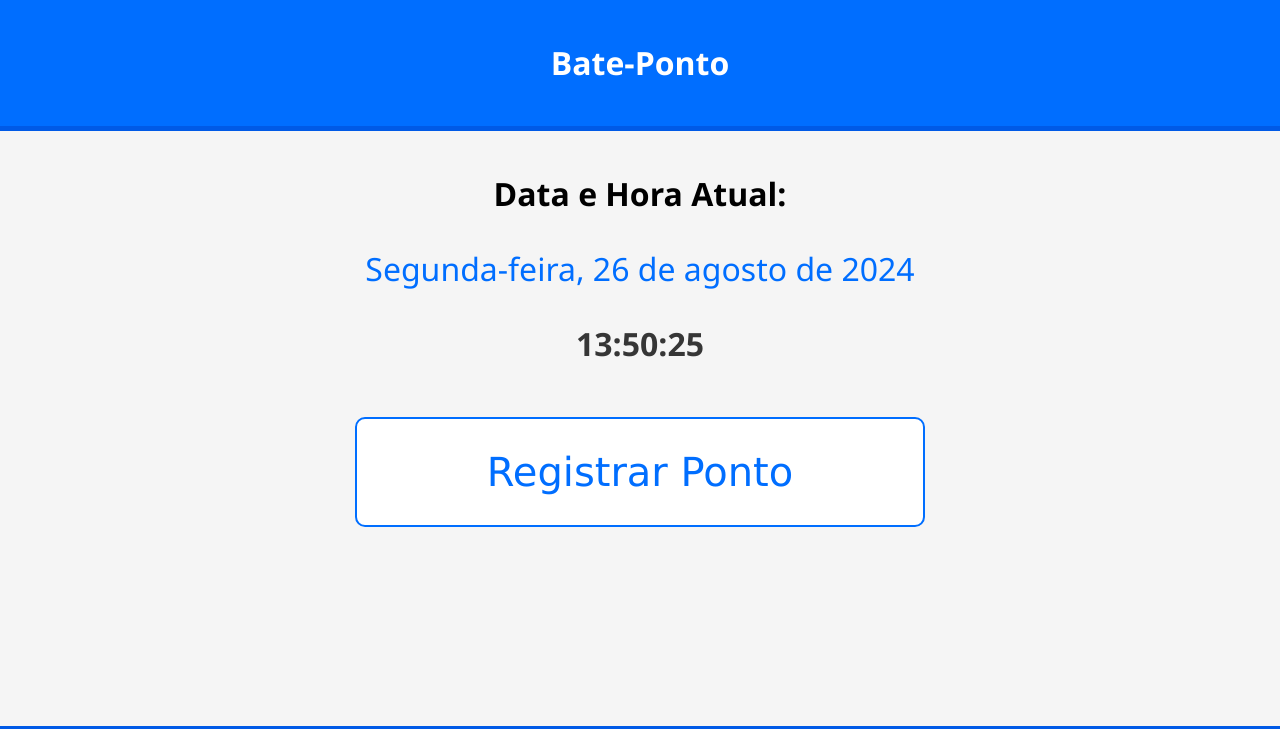
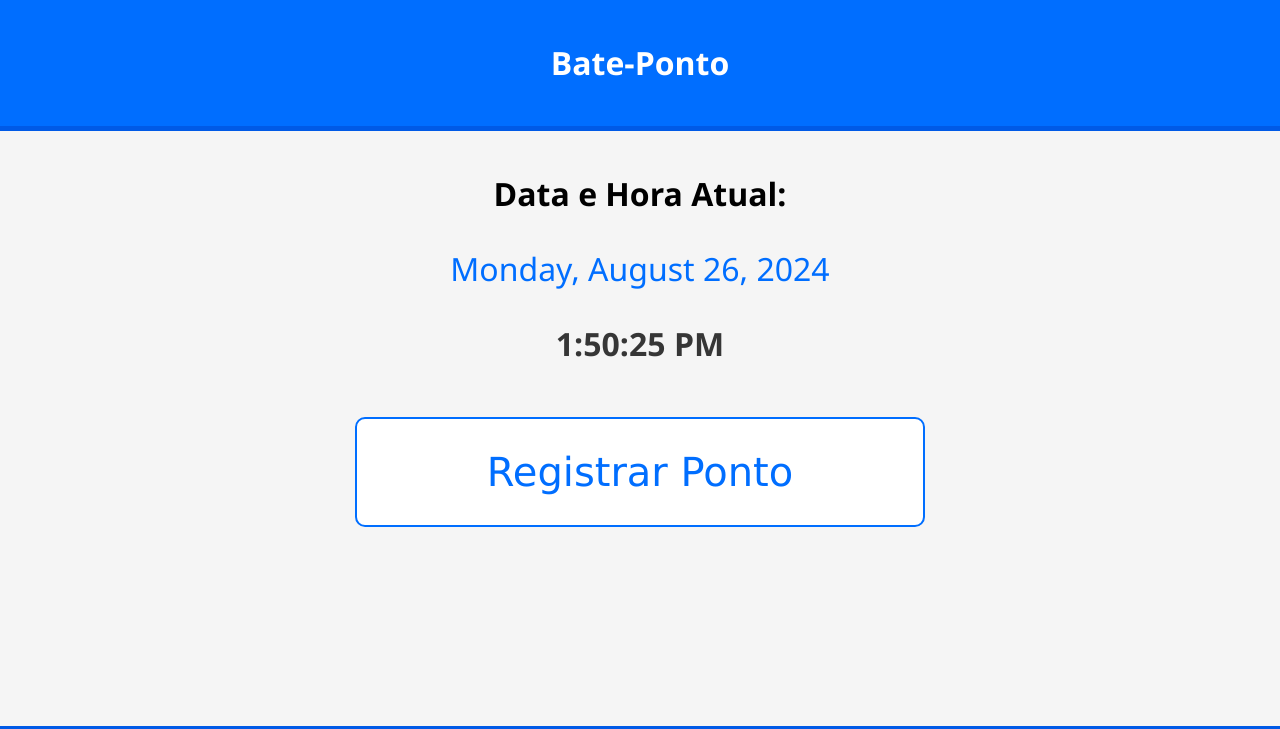
Before and after one commit to 1harz/AtividadePonto, a plain HTML site: page index.html in a window 1280 px wide. Shown: the top 729 px of the page. Drawn offline with Linux system fonts and the light colour scheme.

Commit message:
Adicionando mudanca automatica no modelo de escrita de acordo com a linguagem do usuario

```diff
--- a/index.html
+++ b/index.html
@@ -28,11 +28,13 @@
     </footer>
 
     <script>
+        //TODO - ADICIONAR UM 0 CASO O DIA SEJA MENOR QUE 10
         function atualizarDataHora() {
             const dataHora = new Date();
+            const local = navigator.language || 'pt-BR'; //Aqui eu o sistema detecta a linguagem do navegador e muda os padroes de escrita de acordo com a nacionalidade do usuario.
 
-            let dataFormatada = dataHora.toLocaleDateString('pt-BR', { dateStyle: 'full' });
-            const horaFormatada = dataHora.toLocaleTimeString('pt-BR', { timeStyle: 'medium' });
+            let dataFormatada = dataHora.toLocaleDateString(local, { dateStyle: 'full' });
+            const horaFormatada = dataHora.toLocaleTimeString(local, { timeStyle: 'medium' });
 
             dataFormatada = dataFormatada.charAt(0).toUpperCase() + dataFormatada.slice(1);
             document.getElementById('data').textContent = dataFormatada;
```
